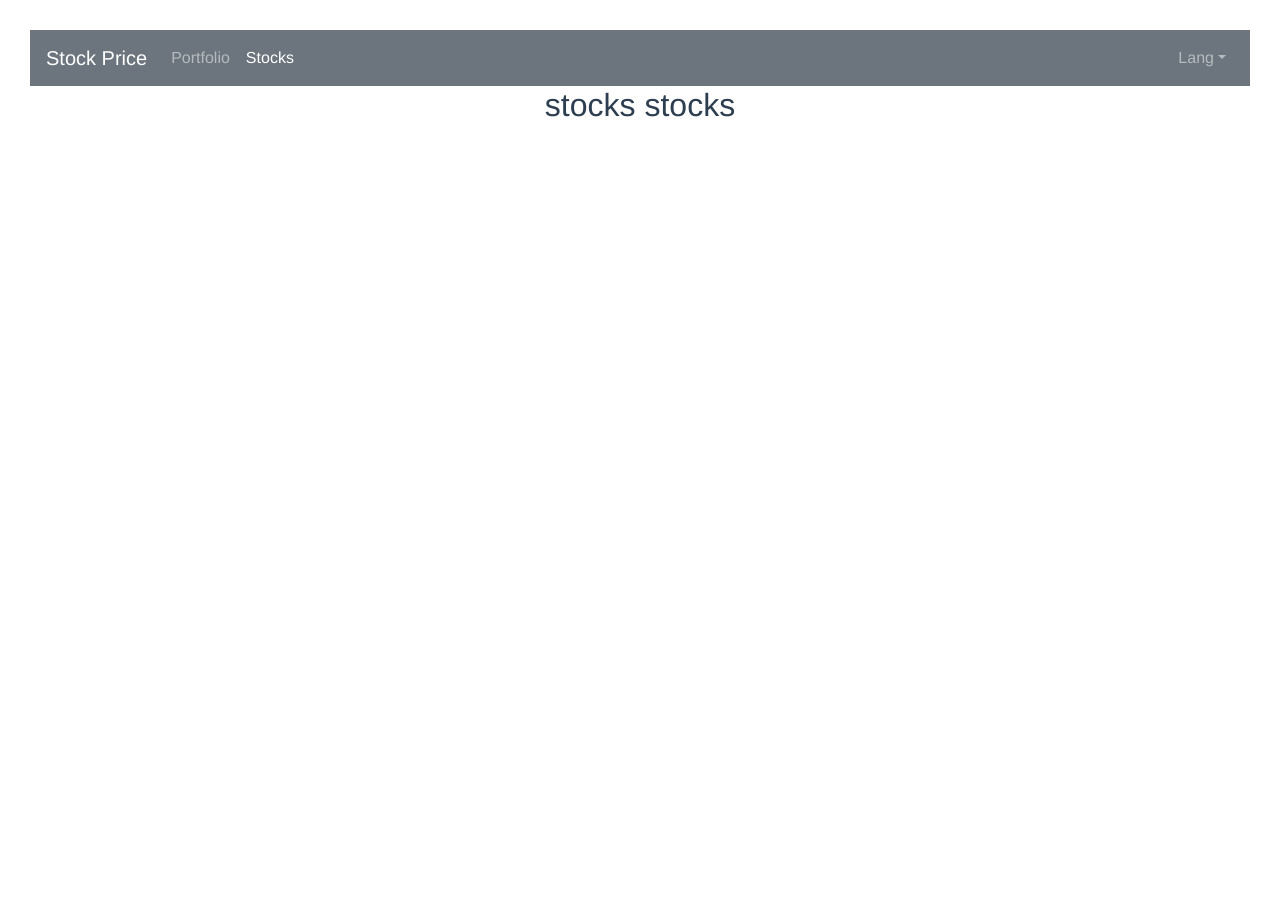
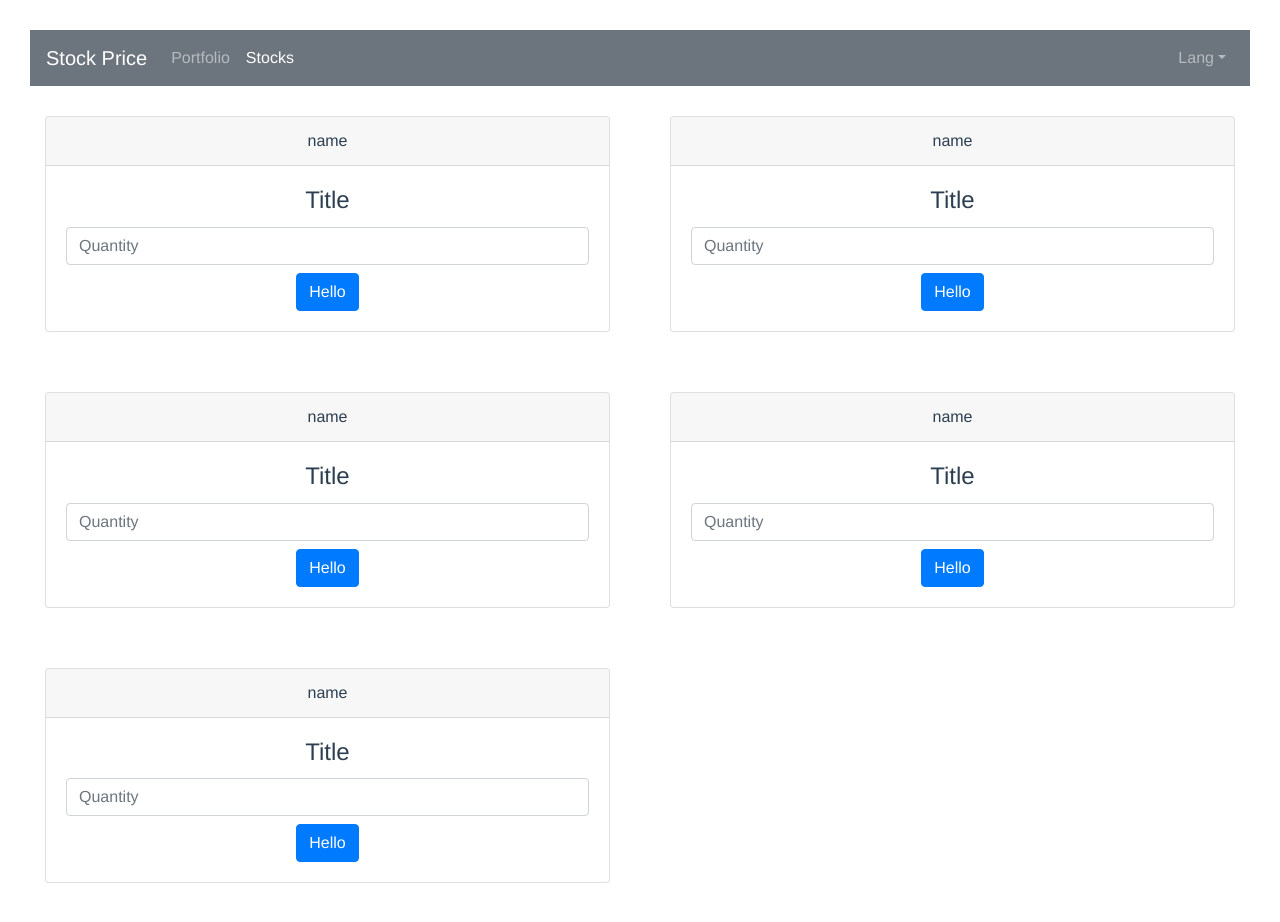
Before and after one commit to ahmad4hat/vue-learning, a Vue app: page /stocks in a window 1280 px wide. Shown: the top 922 px of the page. Before the commit the page ends 800 px from the top, so only its background shows below. Built offline with nearby package versions, Linux system fonts and the light colour scheme.

Commit message:
basic stock added

```diff
--- a/src/components/stocks/Stock.vue
+++ b/src/components/stocks/Stock.vue
@@ -1,3 +1,8 @@
 <template>
-  <div>Stocks stock</div>
+  <b-col sm="12" md="6" style="padding:30px">
+    <b-card header="name" header-tag="header" title="Title">
+      <b-input type="number" placeholder="Quantity" class="mb-2 d-inline"></b-input>
+      <b-button href="#" variant="primary">Hello</b-button>
+    </b-card>
+  </b-col>
 </template>
--- a/src/components/stocks/Stocks.vue
+++ b/src/components/stocks/Stocks.vue
@@ -1,5 +1,22 @@
 <template>
-  <div>
-    <h2>stocks stocks</h2>
-  </div>
+  <b-row>
+    <Stock v-for="stock in stocks" v-bind:key="stock.id">{{stock.name}}</Stock>
+  </b-row>
 </template>
+<script>
+import Stock from "./Stock.vue";
+export default {
+  data: () => ({
+    stocks: [
+      { id: 1, name: "AH", price: 850 },
+      { id: 2, name: "AF", price: 550 },
+      { id: 3, name: "HAT", price: 750 },
+      { id: 4, name: "AT", price: 450 },
+      { id: 5, name: "AH", price: 850 }
+    ]
+  }),
+  components: {
+    Stock
+  }
+};
+</script>
```
